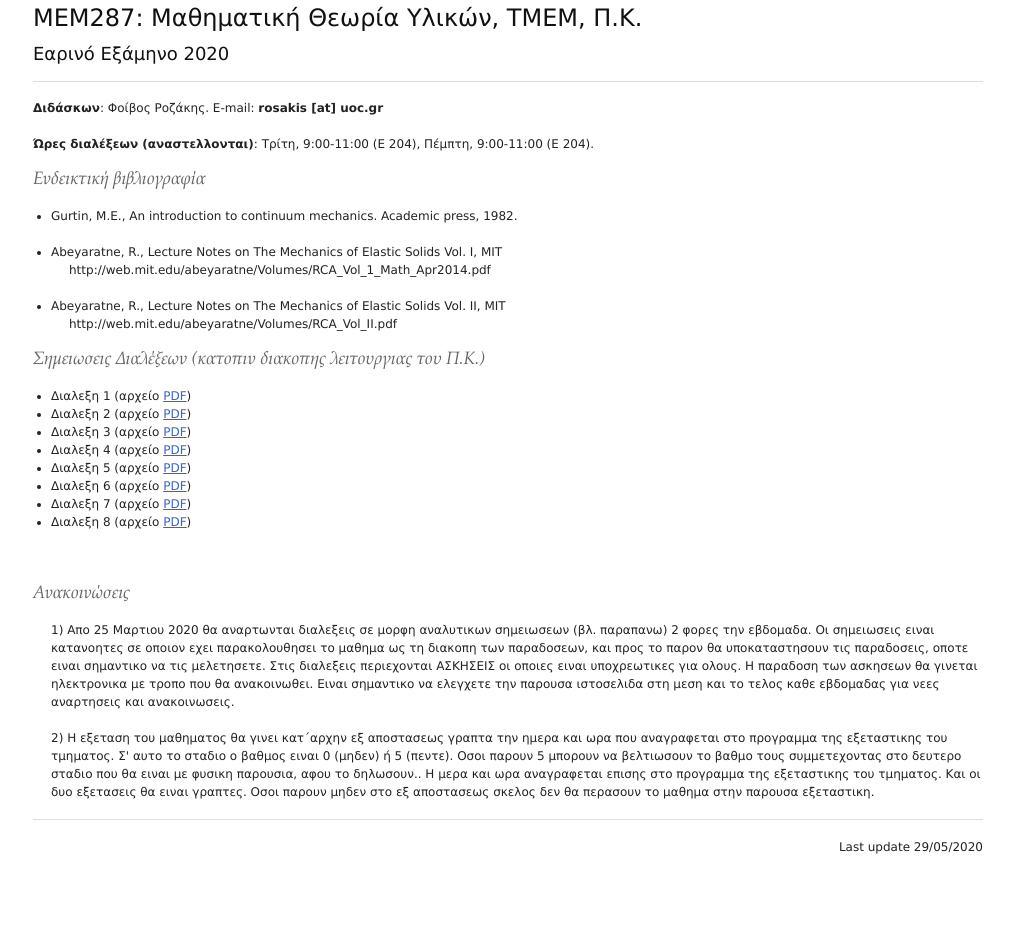
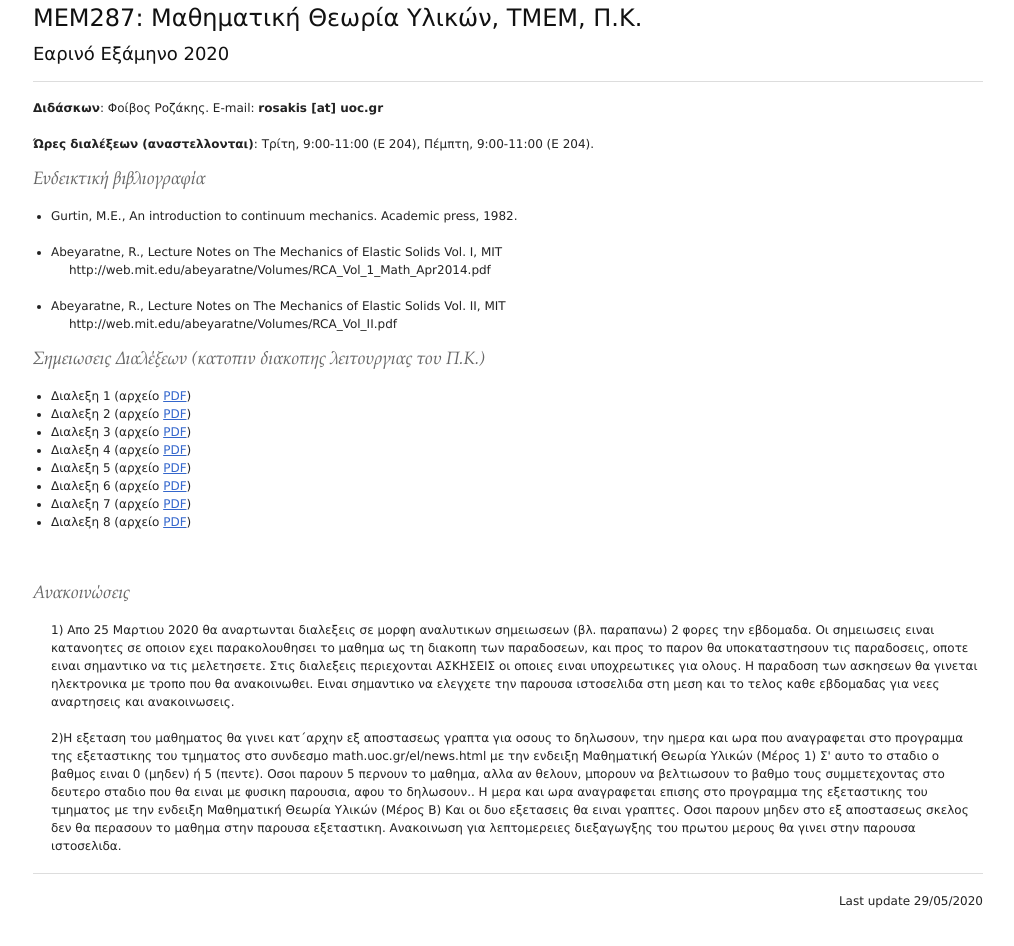
Before and after one commit to rosakis/mem287, a plain HTML site: page index.html in a window 1280 px wide. Shown: the whole page, without its empty margins (132-1146 px from the left). Before the commit the page ends 892 px from the top, so only its background shows below. Drawn offline with Linux system fonts and the light colour scheme.

Commit message:
Update index.html

```diff
--- a/index.html
+++ b/index.html
@@ -87,11 +87,12 @@
 
 				<br>
 
-			 <dd>2) Η εξεταση του μαθηματος θα γινει κατ΄αρχην εξ αποστασεως γραπτα την ημερα και ωρα που αναγραφεται
-			 στο προγραμμα της εξεταστικης του τμηματος. Σ' αυτο το σταδιο ο βαθμος ειναι 0 (μηδεν) ή 5 (πεντε).  Οσοι
-			 παρουν 5 μπορουν να βελτιωσουν το βαθμο τους συμμετεχοντας στο δευτερο σταδιο που θα ειναι με φυσικη παρουσια, αφου το δηλωσουν..
-			 Η μερα και ωρα  αναγραφεται επισης στο προγραμμα της εξεταστικης του τμηματος. Και οι δυο εξετασεις θα ειναι
-			 γραπτες. Οσοι παρουν μηδεν στο εξ αποστασεως σκελος δεν θα περασουν το μαθημα στην παρουσα εξεταστικη.
+			 <dd>2)Η εξεταση του μαθηματος θα γινει κατ΄αρχην εξ αποστασεως γραπτα για οσους το δηλωσουν, την ημερα και ωρα που
+			 αναγραφεται στο προγραμμα της εξεταστικης του τμηματος στο συνδεσμο  math.uoc.gr/el/news.html με την ενδειξη Μαθηματική Θεωρία Υλικών (Μέρος 1)
+			 Σ' αυτο το σταδιο ο βαθμος ειναι 0 (μηδεν) ή 5 (πεντε). Οσοι παρουν 5 περνουν το μαθημα, αλλα αν θελουν,
+			 μπορουν να βελτιωσουν το βαθμο τους συμμετεχοντας στο δευτερο σταδιο που θα ειναι με φυσικη παρουσια,
+			 αφου το δηλωσουν.. Η μερα και ωρα αναγραφεται επισης στο προγραμμα της εξεταστικης του τμηματος με την ενδειξη Μαθηματική Θεωρία Υλικών (Μέρος Β)   Και οι δυο εξετασεις θα ειναι γραπτες. Οσοι παρουν μηδεν στο εξ αποστασεως σκελος δεν θα περασουν το μαθημα στην παρουσα εξεταστικη.
+			 Ανακοινωση για λεπτομερειες διεξαγωγξης του πρωτου μερους θα γινει στην παρουσα ιστοσελιδα.
 			 </dd>
 
 
```
